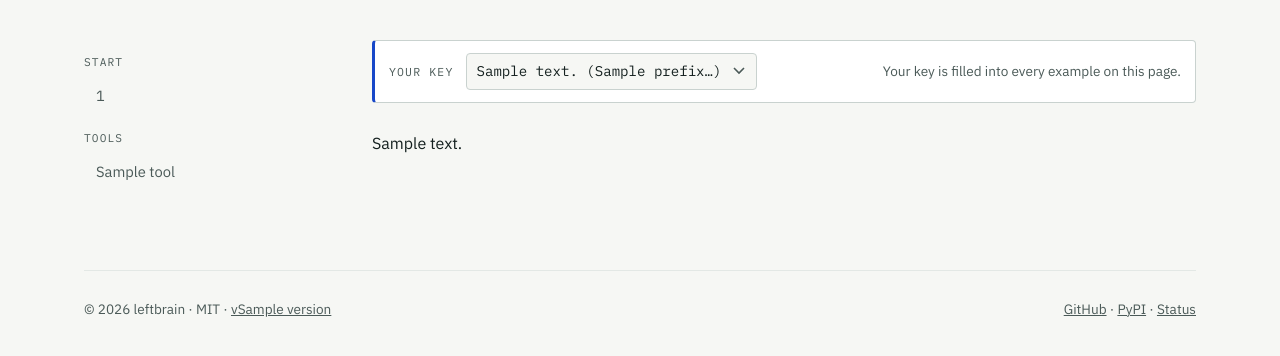
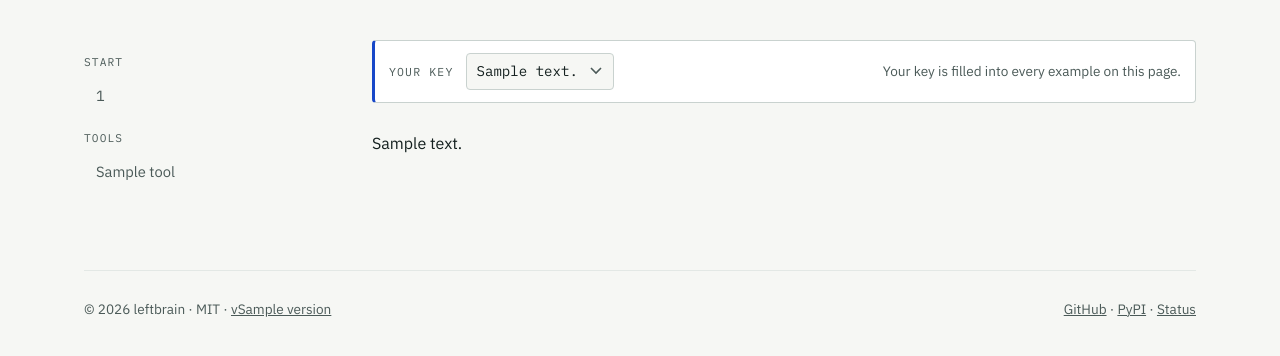
Before and after one commit to Lazy-Coder-03/leftbrain, a Python web app: template src/leftbrain/web/templates/docs.html in a window 1280 px wide. Shown: the part 83-439 px from the top of the page. Run offline with Jinja, Linux system fonts and the light colour scheme; the template is opened without the code that fills it: most values are stand-ins (such as "Sample title", 1, 10 or a date in 2020).

Commit message:
web: docs key picker shows the key name only

```diff
--- a/src/leftbrain/web/templates/docs.html
+++ b/src/leftbrain/web/templates/docs.html
@@ -12,7 +12,7 @@
     {% if keybar %}
     <form class="keybar" method="get">
       <label for="keypick">Your key</label>
-      <select id="keypick" name="key">{% for k in keybar %}<option value="{{ k.prefix }}"{% if k.prefix == key_selected %} selected{% endif %}>{{ k.note or "unnamed" }} ({{ k.prefix }}…)</option>{% endfor %}</select>
+      <select id="keypick" name="key">{% for k in keybar %}<option value="{{ k.prefix }}"{% if k.prefix == key_selected %} selected{% endif %}>{% if k.note %}{{ k.note }}{% else %}unnamed · {{ k.prefix }}…{% endif %}</option>{% endfor %}</select>
       <button class="linklike" type="submit">Use</button>
       <span class="hint">Your key is filled into every example on this page.</span>
     </form>
```
Also changed, not shown: tests/test_web.py (+3 -2 lines), CHANGELOG.md.
